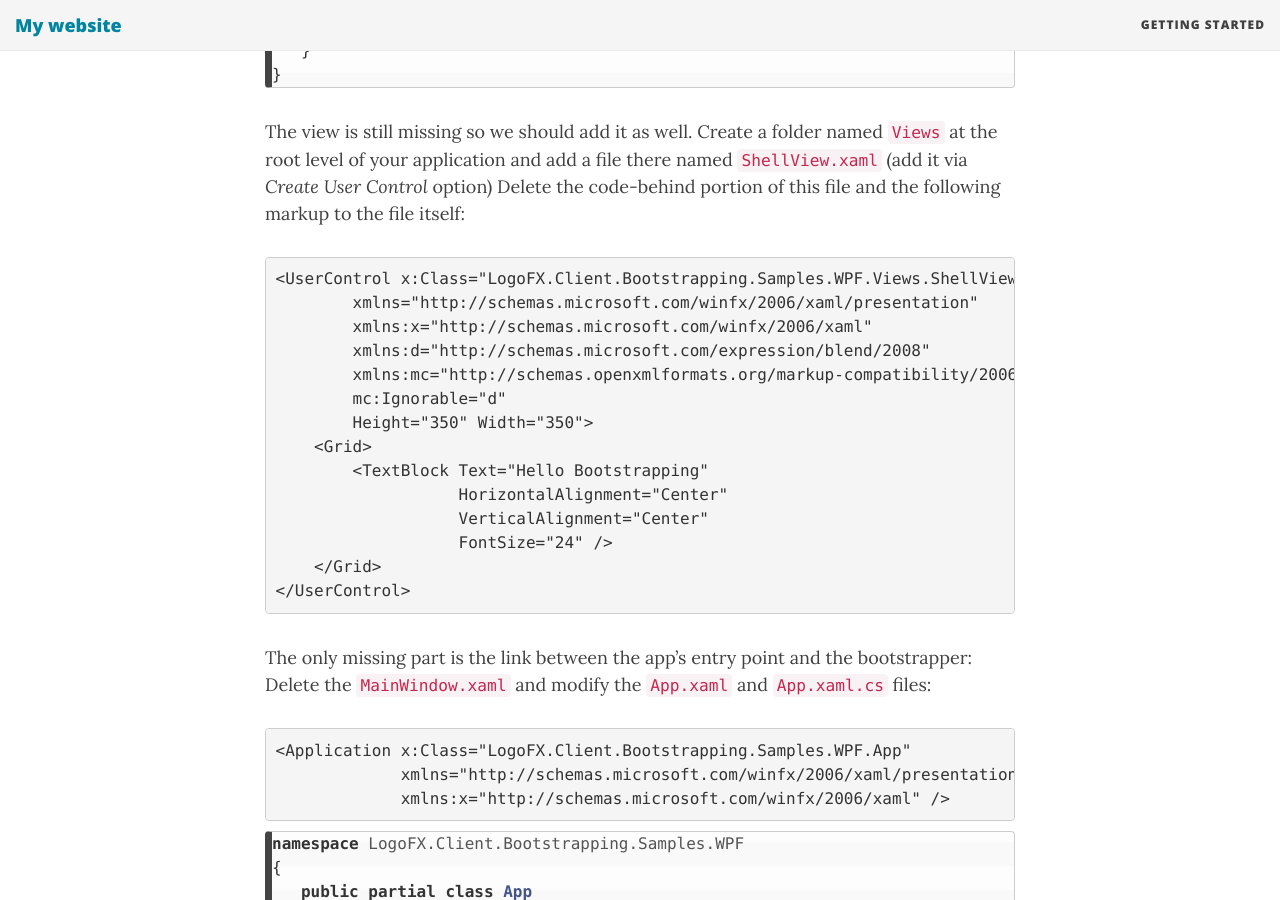
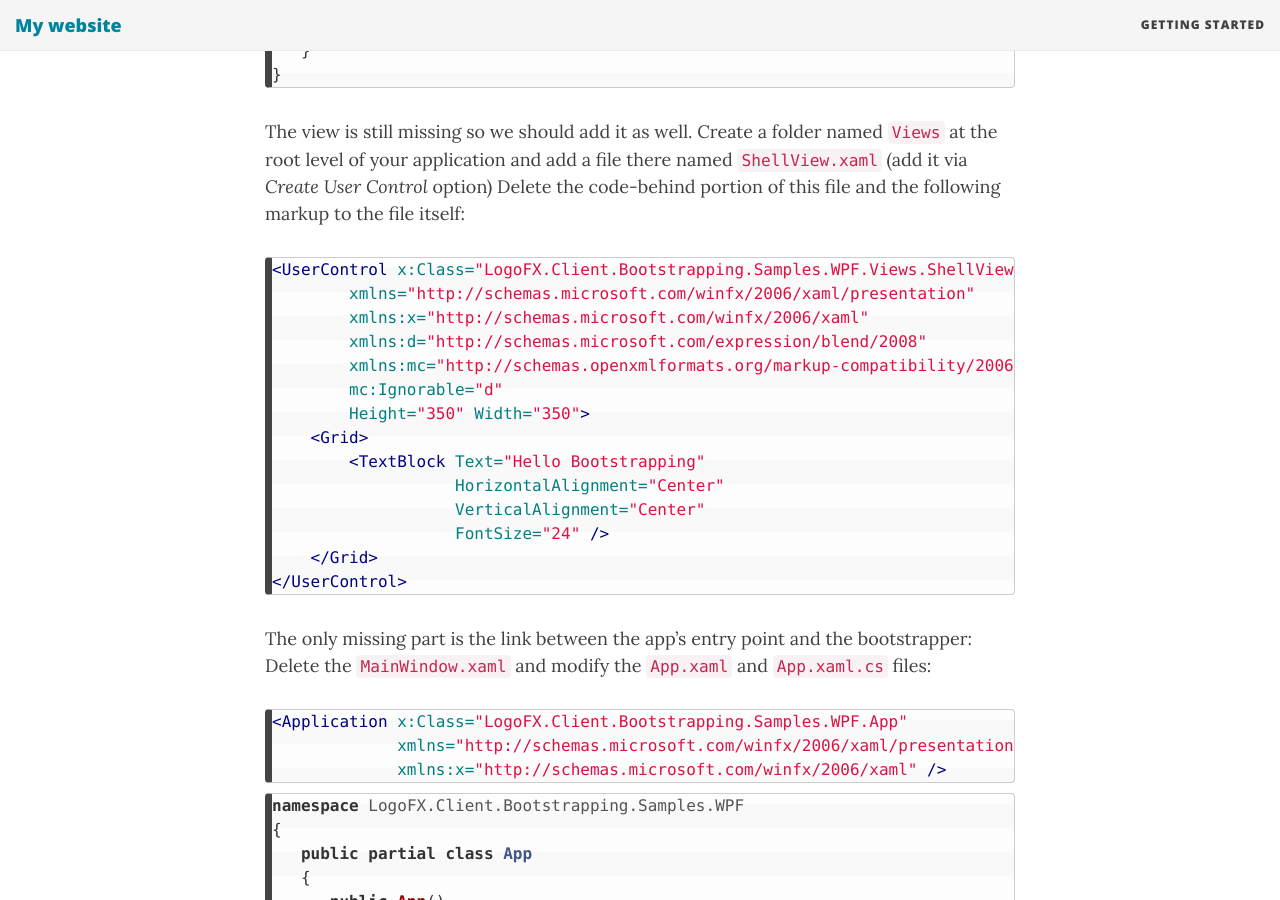
Before and after one commit to LogoFX/logofx.github.io, a Jekyll site: the page built from getstarted.md, in a window 1280 px wide and 900 px high, scrolled down 1897 px. Built offline with Jekyll 4.4.1, drawn with Linux system fonts in a browser that asks for light colours; nearby versions of some CDN libraries.

Commit message:
Changed xaml markdown tag into xml to get color highlighting

````diff
--- a/getstarted.md
+++ b/getstarted.md
@@ -77,7 +77,7 @@ The view is still missing so we should add it as well. Create a folder named `Vi
 at the root level of your application and add a file there named `ShellView.xaml`
 (add it via *Create User Control* option)
 Delete the code-behind portion of this file and the following markup to the file itself:
-```xaml
+```xml
 <UserControl x:Class="LogoFX.Client.Bootstrapping.Samples.WPF.Views.ShellView"
         xmlns="http://schemas.microsoft.com/winfx/2006/xaml/presentation"
         xmlns:x="http://schemas.microsoft.com/winfx/2006/xaml"
@@ -96,7 +96,7 @@ Delete the code-behind portion of this file and the following markup to the file
 
 The only missing part is the link between the app's entry point and the bootstrapper:
 Delete the `MainWindow.xaml` and modify the `App.xaml` and `App.xaml.cs` files:
-```xaml
+```xml
 <Application x:Class="LogoFX.Client.Bootstrapping.Samples.WPF.App"
              xmlns="http://schemas.microsoft.com/winfx/2006/xaml/presentation"
              xmlns:x="http://schemas.microsoft.com/winfx/2006/xaml" />
````
